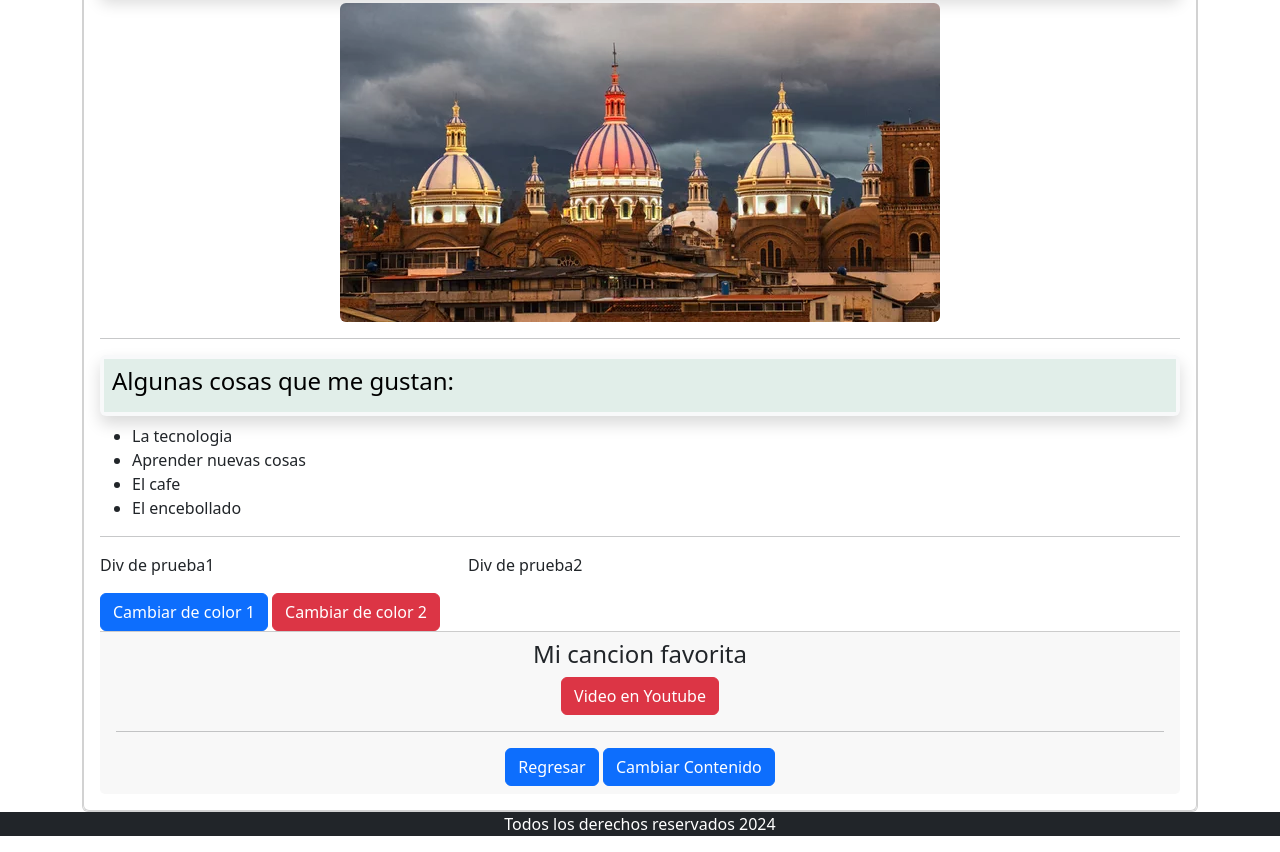
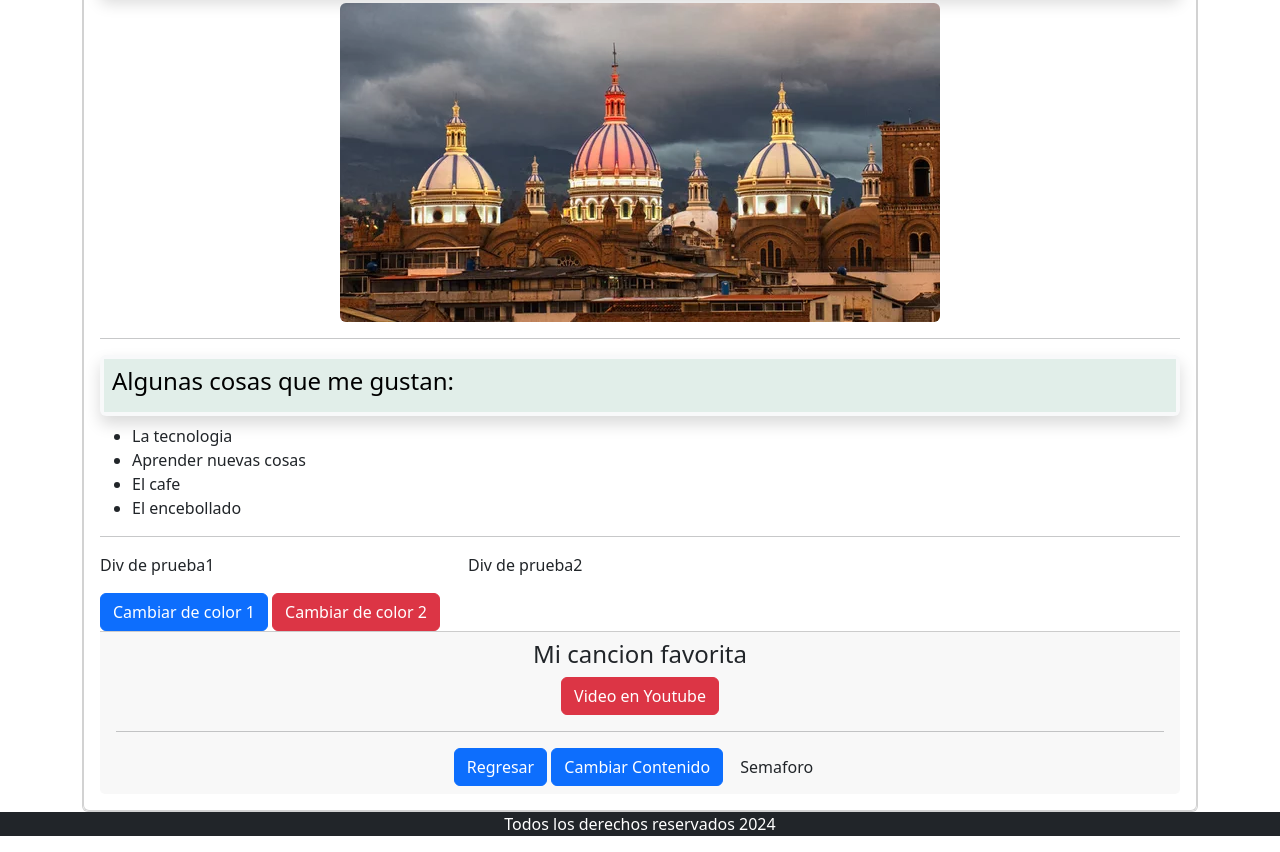
Before and after one commit to BixGis/Vers3, a plain HTML site: page index.html in a window 1280 px wide. Shown: the part 1216-2068 px from the top of the page. Drawn offline with nearby package versions, Linux system fonts and the light colour scheme.

Commit message:
version1.4

```diff
--- a/index.html
+++ b/index.html
@@ -107,6 +107,7 @@
                   <hr>
                   <a class="btn btn-primary"  href="https://bixgis.github.io/Yo-ese/" role="button">Regresar</a>
                   <button class ="btn btn-primary" onclick="CambiarContenido()" >Cambiar Contenido</button>
+                  <a class="btn btn-Dark"  href="https://bixgis.github.io/traffic-light1.1/" role="button">Semaforo</a>
                 </div>
 
 
```
